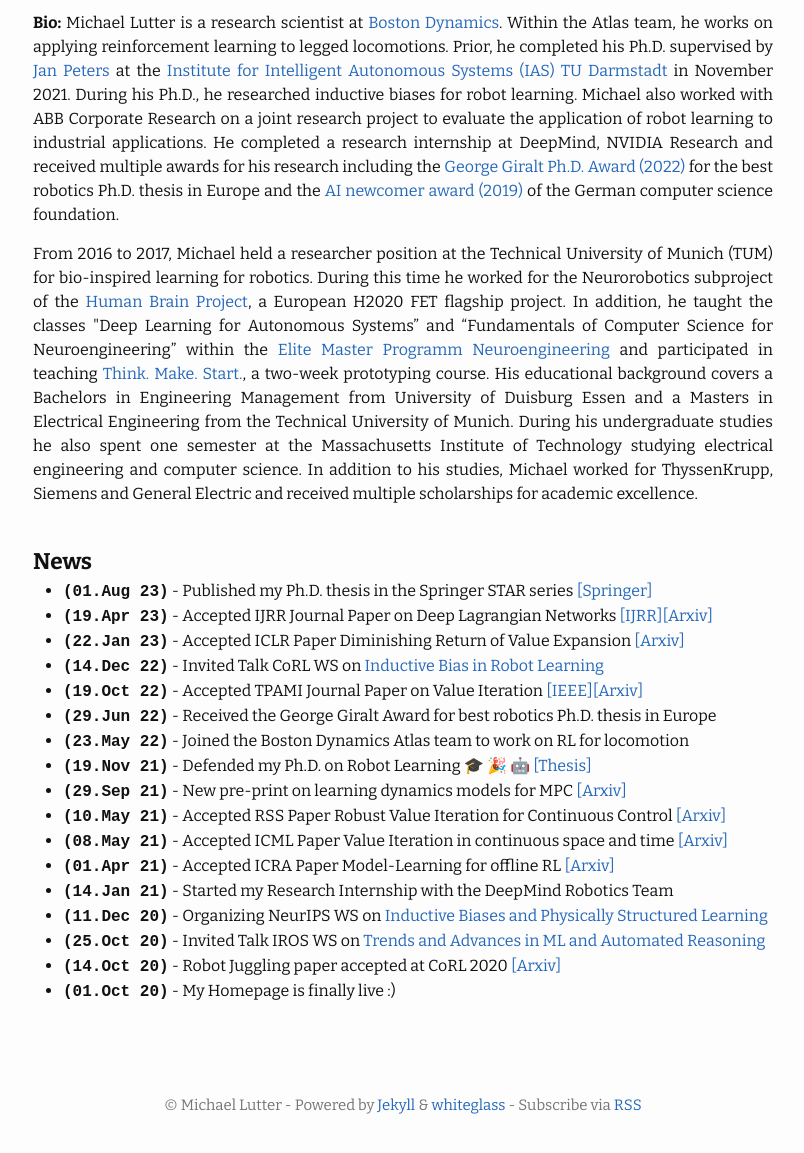
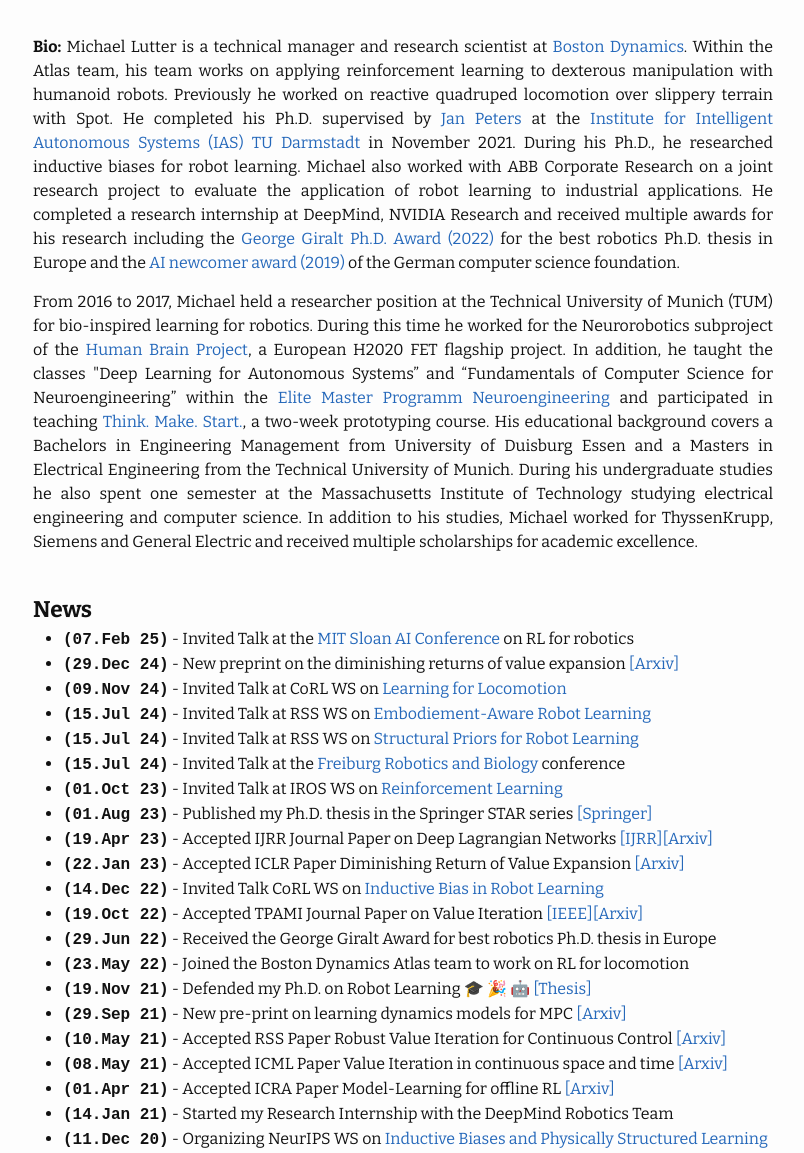
Before and after one commit to milutter/milutter.github.io, a Jekyll site: the page built from index.md, in a window 1280 px wide and 1400 px high, scrolled down 336 px, cut to the strip 247-1400 px from the top of the window. Shown: the whole strip, without its empty margins (237-1041 px from the left). Built offline with Jekyll 4.4.1, drawn with Linux system fonts in a browser that asks for light colours; emoji names are drawn with the system emoji font; some of the changed text lies outside the part shown.

Commit message:
updated bio

```diff
--- a/index.md
+++ b/index.md
@@ -9,7 +9,8 @@ permalink: /
     <td><img src="images/Michael_Lutter_circle.png" alt="drawing" width="350"/></td>
     <td style='text-align: left;;vertical-align: text-top;padding-left:3em'>
     <b><span style="font-size:12mm">Michael Lutter</span></b><br>
-    <b><span style="font-size:4mm">Research Scientist @ Boston Dynamics</span></b><br><br>
+    <b><span style="font-size:4mm">Technical Manager & Research Scientist</span></b><br>
+    <b><span style="font-size:4mm">at Boston Dynamics</span></b><br><br>
     <b>Contact:</b> mail(at)mlutter.eu <br>
     <b>Twitter:</b> <a href="https://twitter.com/_mlutter">_mlutter</a> <br><br>
     <b>Research Interests:</b>
@@ -24,16 +25,16 @@ permalink: /
 <br>
 <p style='text-align: justify;'>
 
-<b>Bio:</b> Michael Lutter is a research scientist at <a href="https://www.bostondynamics.com/">Boston Dynamics</a>.
-Within the Atlas team, he works on applying reinforcement learning to legged locomotions. Prior, he completed his Ph.D.
+<b>Bio:</b> Michael Lutter is a technical manager and research scientist at <a href="https://www.bostondynamics.com/">Boston Dynamics</a>.
+Within the Atlas team, his team works on applying reinforcement learning to dexterous manipulation with humanoid robots.
+Previously he worked on reactive quadruped locomotion over slippery terrain with Spot. He completed his Ph.D.
 supervised by <a href="https://www.ias.informatik.tu-darmstadt.de/Team/JanPeters">Jan Peters</a> at the
 <a href="https://www.ias.informatik.tu-darmstadt.de/">Institute for Intelligent Autonomous Systems (IAS) TU Darmstadt</a>
 in November 2021. During his Ph.D., he researched inductive biases for robot learning. Michael also worked with ABB
 Corporate Research on a joint research project to evaluate the application of robot learning to industrial applications.
 He completed a research internship at DeepMind, NVIDIA Research and received multiple awards for his research including the
 <a href="https://en.wikipedia.org/wiki/Georges_Giralt_PhD_Award">George Giralt Ph.D. Award (2022)</a>
-for the best robotics Ph.D. thesis in Europe and the <a href="https://ki50.de/ki-newcomer/">AI newcomer award (2019)</a>
-of the German computer science foundation.
+for the best robotics Ph.D. thesis in Europe and the <a href="https://ki50.de/ki-newcomer/">AI newcomer award (2019)</a> of the German computer science foundation.
 
 <p style='text-align: justify;'>
 From 2016 to 2017, Michael held a researcher position at the Technical University of Munich (TUM) for bio-inspired learning
@@ -52,6 +53,13 @@ academic excellence.
 <br>
 <b><span style="font-size:6mm">News</span></b>
  <ul>
+<li><span style="font-family:'Courier New', monospace"><b>(07.Feb 25)</b></span> - Invited Talk at the <a href="https://www.mitaimlconference.com/">MIT Sloan AI Conference</a> on RL for robotics</li>
+<li><span style="font-family:'Courier New', monospace"><b>(29.Dec 24)</b></span> - New preprint on the diminishing returns of value expansion <a href="https://arxiv.org/abs/2412.20537">[Arxiv]</a></li>
+<li><span style="font-family:'Courier New', monospace"><b>(09.Nov 24)</b></span> - Invited Talk at CoRL WS on <a href="https://www.locolearn.robot-learning.net/">Learning for Locomotion</a></li>
+<li><span style="font-family:'Courier New', monospace"><b>(15.Jul 24)</b></span> - Invited Talk at RSS WS on <a href="https://earl.robot-learning.net/">Embodiement-Aware Robot Learning</a></li>
+<li><span style="font-family:'Courier New', monospace"><b>(15.Jul 24)</b></span> - Invited Talk at RSS WS on <a href="https://sites.google.com/alora.tech/priors4robots24">Structural Priors for Robot Learning</a></li>
+<li><span style="font-family:'Courier New', monospace"><b>(15.Jul 24)</b></span> - Invited Talk at the <a href="https://frobio.wordpress.com/">Freiburg Robotics and Biology</a> conference</li>
+<li><span style="font-family:'Courier New', monospace"><b>(01.Oct 23)</b></span> - Invited Talk at IROS WS on <a href="rlconform-workshop.github.io">Reinforcement Learning</a></li>
  <li><span style="font-family:'Courier New', monospace"><b>(01.Aug 23)</b></span> - Published my Ph.D. thesis in the Springer STAR series  <a href="https://link.springer.com/book/10.1007/978-3-031-37832-4">[Springer]</a></li>
  <li><span style="font-family:'Courier New', monospace"><b>(19.Apr 23)</b></span> - Accepted IJRR Journal Paper on Deep Lagrangian Networks <a href="https://journals.sagepub.com/doi/10.1177/02783649231169492">[IJRR]</a><a href="https://arxiv.org/pdf/2110.01894.pdf">[Arxiv]</a></li>
 <li><span style="font-family:'Courier New', monospace"><b>(22.Jan 23)</b></span> - Accepted ICLR Paper Diminishing Return of Value Expansion <a href="https://arxiv.org/abs/2303.03955">[Arxiv]</a></li>
```
